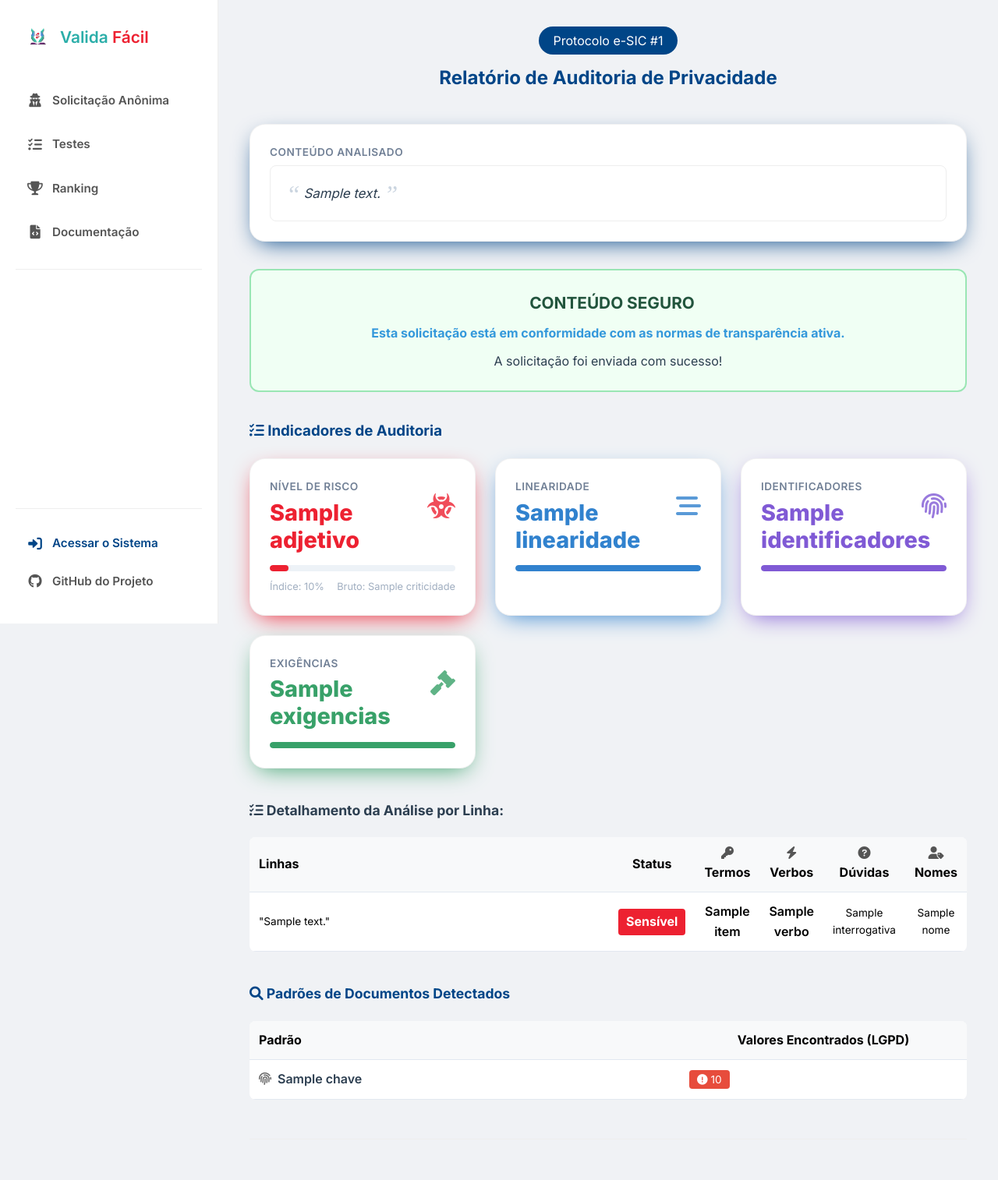
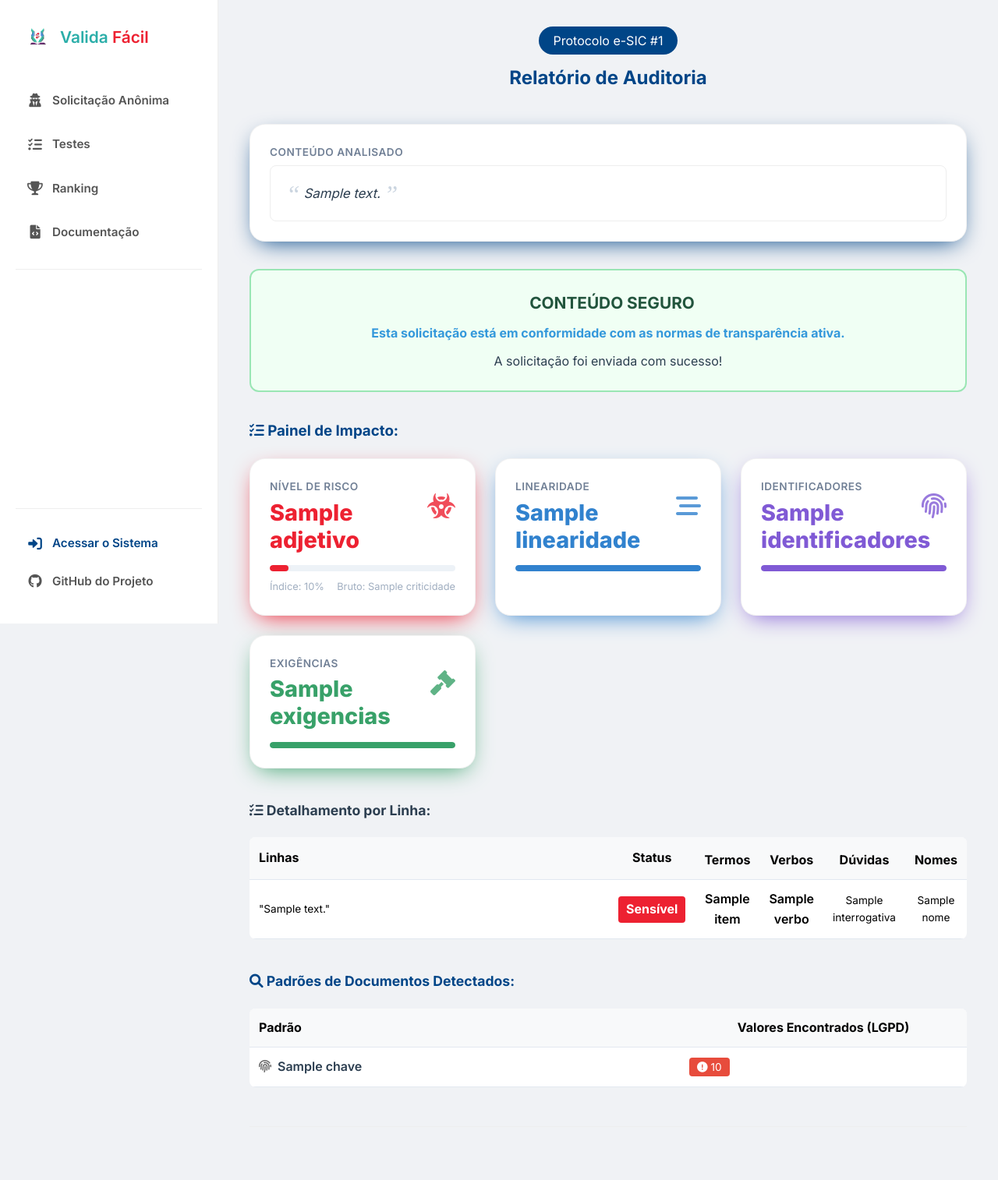
Before and after one commit to KD-Devz/Hackathon_Controle_Social_Desafio_Participa_DF, a Flask app: template templates/real/pagina_detalhes_analise.html in a window 1280 px wide. Shown: the top 1514 px of the page at 78% size. Run offline with Flask 3, Linux system fonts and the light colour scheme; the template is opened without the code that fills it: most values are stand-ins (such as "Sample title", 1, 10 or a date in 2020).

Commit message:
atualização

```diff
--- a/templates/real/pagina_detalhes_analise.html
+++ b/templates/real/pagina_detalhes_analise.html
@@ -9,8 +9,7 @@
                   style="background-color: var(--primary); color: white; padding: 8px 18px; border-radius: 20px;">
                 Protocolo e-SIC #{{ id }}
             </span>
-            <h2 style="color: var(--primary); font-weight: 700; margin-top: 15px;">Relatório de Auditoria de
-                Privacidade</h2>
+            <h2 style="color: var(--primary); font-weight: 700; margin-top: 15px;">Relatório de Auditoria</h2>
         </div>
 
         <div class="card-glow" style="--card-color: var(--primary); margin-bottom: 35px;">
@@ -54,8 +53,7 @@
             </div>
 
             <div class="analysis-result">
-                <h3 style="margin-bottom: 20px; color: var(--primary);"><i class="fas fa-tasks"></i> Indicadores de
-                    Auditoria</h3>
+                <h3 style="margin-bottom: 20px; color: var(--primary);"><i class="fas fa-tasks"></i> Painel de Impacto:</h3>
                 <div class="impact-grid">
 
                     {# Nível de Risco - Dinâmico #}
@@ -110,7 +108,7 @@
 
             <div class="analysis-result" style="margin-top: 40px; animation: fadeIn 0.5s ease;">
                 <h3 style="margin: 25px 0 15px; font-size: 1.1rem;">
-                    <i class="fas fa-tasks"></i> Detalhamento da Análise por Linha:
+                    <i class="fas fa-tasks"></i> Detalhamento por Linha:
                 </h3>
                 <table class="doc-table" style="width: 100%; border-collapse: collapse;">
                     <thead>
@@ -119,20 +117,20 @@
                         <th style="text-align: center; padding: 12px; color: black;">Status</th>
 
                         <th style="text-align: center; padding: 12px; color: black;">
-                            <i class="fas fa-key" style="display: block; margin-bottom: 5px; color: #555;"></i>
+                            <i class="" style="display: block; margin-bottom: 5px; color: #555;"></i>
                             Termos
                         </th>
                         <th style="text-align: center; padding: 12px; color: black;">
-                            <i class="fas fa-bolt" style="display: block; margin-bottom: 5px; color: #555;"></i>
+                            <i class="" style="display: block; margin-bottom: 5px; color: #555;"></i>
                             Verbos
                         </th>
                         <th style="text-align: center; padding: 12px; color: black;">
-                            <i class="fas fa-question-circle"
+                            <i class=""
                                style="display: block; margin-bottom: 5px; color: #555;"></i>
                             Dúvidas
                         </th>
                         <th style="text-align: center; padding: 12px; color: black;">
-                            <i class="fas fa-user-tag" style="display: block; margin-bottom: 5px; color: #555;"></i>
+                            <i class="" style="display: block; margin-bottom: 5px; color: #555;"></i>
                             Nomes
                         </th>
                     </tr>
@@ -178,7 +176,7 @@
 
             <div class="analysis-result" style="margin-top: 40px; animation: fadeIn 0.5s ease;">
                 <h3 style="margin: 25px 0 15px; font-size: 1.1rem; color: var(--primary);">
-                    <i class="fas fa-search"></i> Padrões de Documentos Detectados
+                    <i class="fas fa-search"></i> Padrões de Documentos Detectados:
                 </h3>
 
                 <table class="doc-table" style="width: 100%; border-collapse: collapse;">
```
Also changed, not shown: templates/real/pagina_enviar_solicitacao.html (+4 -4 lines), templates/real/pagina_enviar_solicitacao_anonima.html (+4 -4 lines), templates/testes/pagina_teste_detalhado.html (+8 -9 lines).
